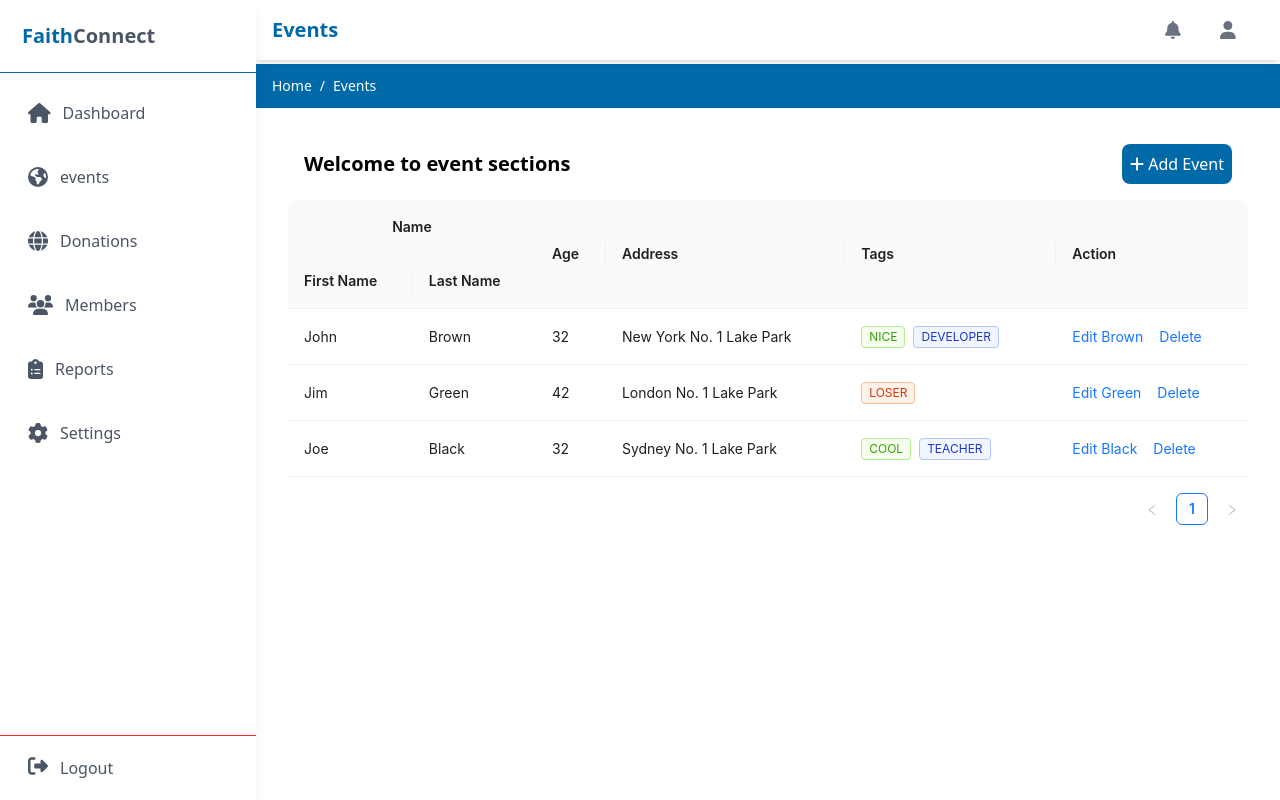
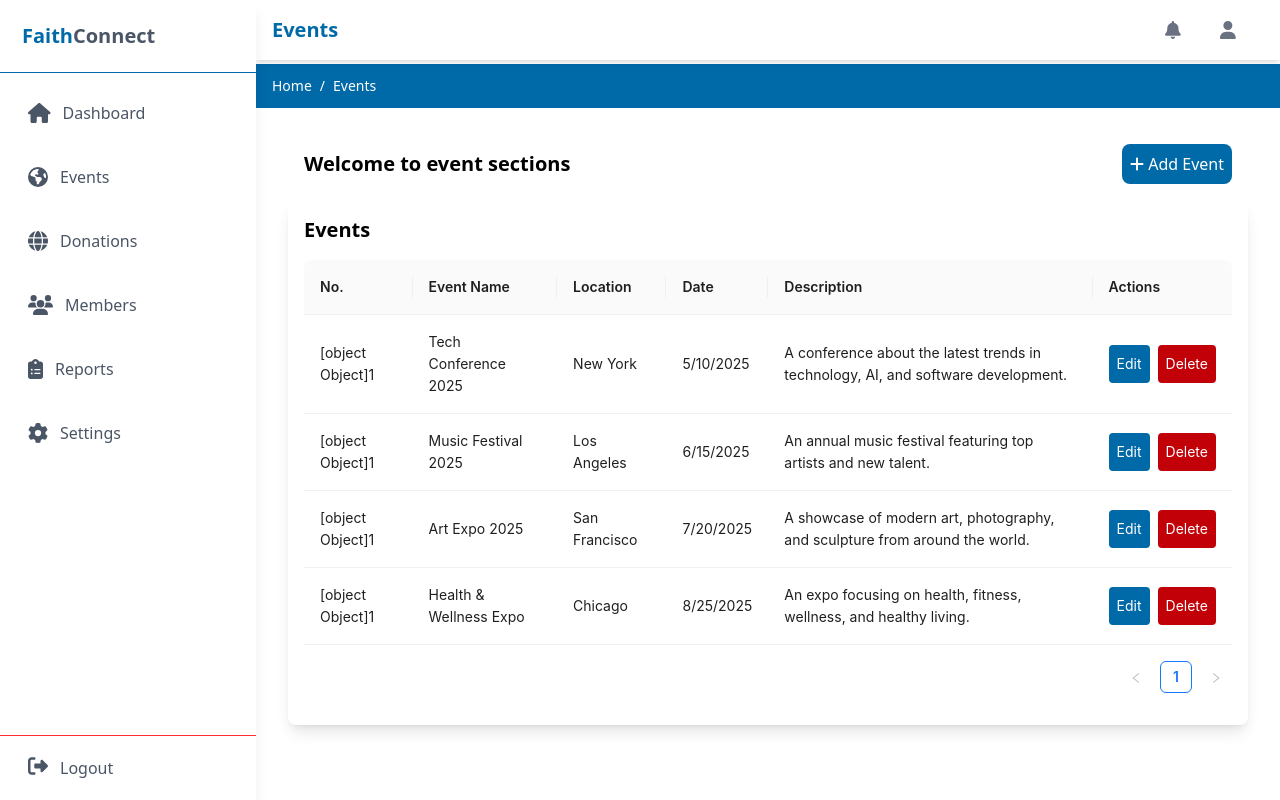
Before and after one commit to PBentil/church-sys, a React (Vite) app: page /events in a window 1280 px wide. Built offline with nearby package versions, Linux system fonts and the light colour scheme.

Commit message:
events modal and table updates

```diff
--- /dev/null
+++ b/src/components/Modal.tsx
@@ -0,0 +1,32 @@
+// CustomModal.tsx
+import React from 'react';
+import {Modal} from 'antd';
+
+interface CustomModalProps {
+    open: boolean,
+    onCancel: () => void,
+    title?: string,
+    children: React.ReactNode,
+    isOpen?: boolean,
+    onClose?: () => void
+}
+
+const CustomModal: React.FC<CustomModalProps> = ({
+                                                     open,
+                                                     onCancel,
+                                                     title = 'Modal',
+                                                     children
+                                                 }) => {
+    return (
+        <Modal
+            title={title}
+            open={open}
+            onCancel={onCancel}
+            footer={null}  // ❌ no default buttons
+        >
+            {children} {/* 👈 show whatever is passed */}
+        </Modal>
+    );
+};
+
+export default CustomModal;
--- a/src/components/Sidebar.tsx
+++ b/src/components/Sidebar.tsx
@@ -38,7 +38,7 @@ const Sidebar = () => {
                     </Link>
                     <Link to="/events" className="flex items-center gap-3 p-3 rounded hover:bg-sky-700 hover:text-white">
                         <FontAwesomeIcon icon={faEarth} size="lg" />
-                        <span className={`${isOpen ? "inline" : "hidden"} transition-all duration-300`}>events</span>
+                        <span className={`${isOpen ? "inline" : "hidden"} transition-all duration-300`}>Events</span>
                     </Link>
                     <Link to="/donations" className="flex items-center gap-3 p-3 rounded hover:bg-sky-700 hover:text-white">
                         <FontAwesomeIcon icon={faGlobe} size="lg" />
--- a/src/components/Table.tsx
+++ b/src/components/Table.tsx
@@ -1,83 +1,19 @@
 import React from 'react';
-import { Space, Table, Tag } from 'antd';
+import { Table } from 'antd';
 
-const { Column, ColumnGroup } = Table;
-
-interface DataType {
-  key: React.Key;
-  firstName: string;
-  lastName: string;
-  age: number;
-  address: string;
-  tags: string[];
+interface TableComponentProps {
+    columns: any[];
+    data: any[];
+    title?: string;
 }
 
-const data: DataType[] = [
-  {
-    key: '1',
-    firstName: 'John',
-    lastName: 'Brown',
-    age: 32,
-    address: 'New York No. 1 Lake Park',
-    tags: ['nice', 'developer'],
-  },
-  {
-    key: '2',
-    firstName: 'Jim',
-    lastName: 'Green',
-    age: 42,
-    address: 'London No. 1 Lake Park',
-    tags: ['loser'],
-  },
-  {
-    key: '3',
-    firstName: 'Joe',
-    lastName: 'Black',
-    age: 32,
-    address: 'Sydney No. 1 Lake Park',
-    tags: ['cool', 'teacher'],
-  },
-];
+const TableComponent: React.FC<TableComponentProps> = ({ title, columns, data }) => {
+    return (
+        <div className="bg-white p-4 shadow-lg rounded-lg">
+            {title && <h2 className="text-xl font-bold mb-4">{title}</h2>}
+            <Table columns={columns} dataSource={data} pagination={true} />
+        </div>
+    );
+};
 
-const TableList: React.FC = () => (
-  <Table<DataType> dataSource={data}>
-    <ColumnGroup title="Name">
-      <Column title="First Name" dataIndex="firstName" key="firstName" />
-      <Column title="Last Name" dataIndex="lastName" key="lastName" />
-    </ColumnGroup>
-    <Column title="Age" dataIndex="age" key="age" />
-    <Column title="Address" dataIndex="address" key="address" />
-    <Column
-      title="Tags"
-      dataIndex="tags"
-      key="tags"
-      render={(tags: string[]) => (
-        <>
-          {tags.map((tag) => {
-            let color = tag.length > 5 ? 'geekblue' : 'green';
-            if (tag === 'loser') {
-              color = 'volcano';
-            }
-            return (
-              <Tag color={color} key={tag}>
-                {tag.toUpperCase()}
-              </Tag>
-            );
-          })}
-        </>
-      )}
-    />
-    <Column
-      title="Action"
-      key="action"
-      render={(_: any, record: DataType) => (
-        <Space size="middle">
-          <a>Edit {record.lastName}</a>
-          <a>Delete</a>
-        </Space>
-      )}
-    />
-  </Table>
-);
-
-export default TableList;
+export default TableComponent;
--- a/src/main.tsx
+++ b/src/main.tsx
@@ -2,6 +2,8 @@ import ReactDOM from 'react-dom/client'
 import './index.css'
 import App from './App.tsx'
 import { BrowserRouter } from 'react-router-dom'
+
+
 
 ReactDOM.createRoot(document.getElementById('root')!).render(
   <BrowserRouter>
--- a/src/pages/admin/event.tsx
+++ b/src/pages/admin/event.tsx
@@ -4,9 +4,104 @@ import Breadcrumbs from "../../components/Breadcrumbs.tsx";
 import Table from "../../components/Table.tsx";
 import {FontAwesomeIcon} from "@fortawesome/react-fontawesome";
 import {faPlus} from "@fortawesome/free-solid-svg-icons";
+import {useState} from "react";
+import Modal from "../../components/Modal.tsx";
+import { Form } from "antd";
+
 
 const Events= () => {
+const [isModalOpen, setIsModalOpen] = useState(false);
+    const columns = [
+        {
+            title: 'No.',
+            key: 'index',
+            render: ( index: number) => index + 1, // Adding 1 to start from 1 instead of 0
+         },
+        {
+            title: 'Event Name',
+            dataIndex: 'eventName',
+            key: 'eventName',
+        },
+        {
+            title: 'Location',
+            dataIndex: 'location',
+            key: 'location',
+        },
+        {
+            title: 'Date',
+            dataIndex: 'date',
+            key: 'date',
+            render: (text: string) => <span>{new Date(text).toLocaleDateString()}</span>, // format date
+        },
+        {
+            title: 'Description',
+            dataIndex: 'description',
+            key: 'description',
+        },
+        {
+            title: 'Actions',
+            key: 'actions',
+            render: (_: any, record: any) => (
+                <div className="flex space-x-2">
+                    <button
+                        onClick={() => handleEdit(record)}
+                        className="bg-sky-700 text-white p-2 rounded"
+                    >
+                        Edit
+                    </button>
+                    <button
+                        onClick={() => handleDelete(record.key)}
+                        className="bg-red-700 text-white p-2 rounded"
+                    >
+                        Delete
+                    </button>
+                </div>
+            ),
+        },
+    ];
 
+    // Handle Edit action (frontend only)
+    const handleEdit = (event: any) => {
+        alert(`Edit event: ${event.eventName}`);
+        // In real case, you'd likely open a modal or navigate to an edit page
+    };
+
+    // Handle Delete action (frontend only)
+    const handleDelete = (key: string) => {
+        const updatedEvents = eventData.filter((event) => event.key !== key);
+        alert(`Deleted event with key: ${key}`);
+    };
+
+    const eventData = [
+        {
+            key: '1',
+            eventName: 'Tech Conference 2025',
+            location: 'New York',
+            date: '2025-05-10',
+            description: 'A conference about the latest trends in technology, AI, and software development.',
+        },
+        {
+            key: '2',
+            eventName: 'Music Festival 2025',
+            location: 'Los Angeles',
+            date: '2025-06-15',
+            description: 'An annual music festival featuring top artists and new talent.',
+        },
+        {
+            key: '3',
+            eventName: 'Art Expo 2025',
+            location: 'San Francisco',
+            date: '2025-07-20',
+            description: 'A showcase of modern art, photography, and sculpture from around the world.',
+        },
+        {
+            key: '4',
+            eventName: 'Health & Wellness Expo',
+            location: 'Chicago',
+            date: '2025-08-25',
+            description: 'An expo focusing on health, fitness, wellness, and healthy living.',
+        },
+    ];
     return (
         <div className="flex">
             <Sidebar />
@@ -18,10 +113,35 @@ const Events= () => {
                 <div className="p-8 mt-24" >
                     <div className="flex items-center justify-between w-full p-4">
                         <h1 className="font-semibold text-xl">Welcome to event sections </h1>
-                        <button className="bg-sky-700 text-white p-2 rounded-lg"><FontAwesomeIcon icon={faPlus} /> Add Event</button>
+                        <button className="bg-sky-700 text-white lg:p-2 rounded-lg" onClick={()=>setIsModalOpen(true)}><FontAwesomeIcon icon={faPlus} /> Add Event</button>
                     </div>
                     <div>
-                        <Table />
+                        <Table title="Events" columns={columns} data={eventData} />
+                    </div>
+                    <div>
+                        <Modal open={isModalOpen} onCancel={()=>setIsModalOpen(false)} title="Add Event">
+                           <Form onSubmit={()=>setIsModalOpen(true)} layout="vertical" >
+                               <div className="grid grid-cols-1 sm:grid-cols-2 gap-4">
+                               <Form.Item label="Event" name="Event"  rules={[{required: true, message: "Required"}]}>
+                                   <input type="text" className="border rounded-sm p-2 w-full" />
+                               </Form.Item>
+                               <Form.Item label="Location" name="Location"  rules={[{required: true, message: "Required"}]}>
+                                   <input  type="text" className="border rounded-sm p-2 w-full" />
+                               </Form.Item>
+                               <Form.Item label="Date" name="Date"  rules={[{required: true, message: "Required"}]}>
+                                   <input type="Date" className="border rounded-sm p-2 w-full"  />
+                               </Form.Item>
+                                   <Form.Item label="Description" name="Tags"  rules={[{required: true, message: "Required"}]}>
+                                       <input className="border rounded-sm p-2 w-full" />
+                                   </Form.Item>
+                               </div><br />
+                               <div className="flex justify-end">
+                                   <button type="submit" className="bg-sky-700 text-white p-2 rounded ">Add Event</button>
+                               </div>
+
+                           </Form>
+                        </Modal>
+
                     </div>
                 </div>
 
```
